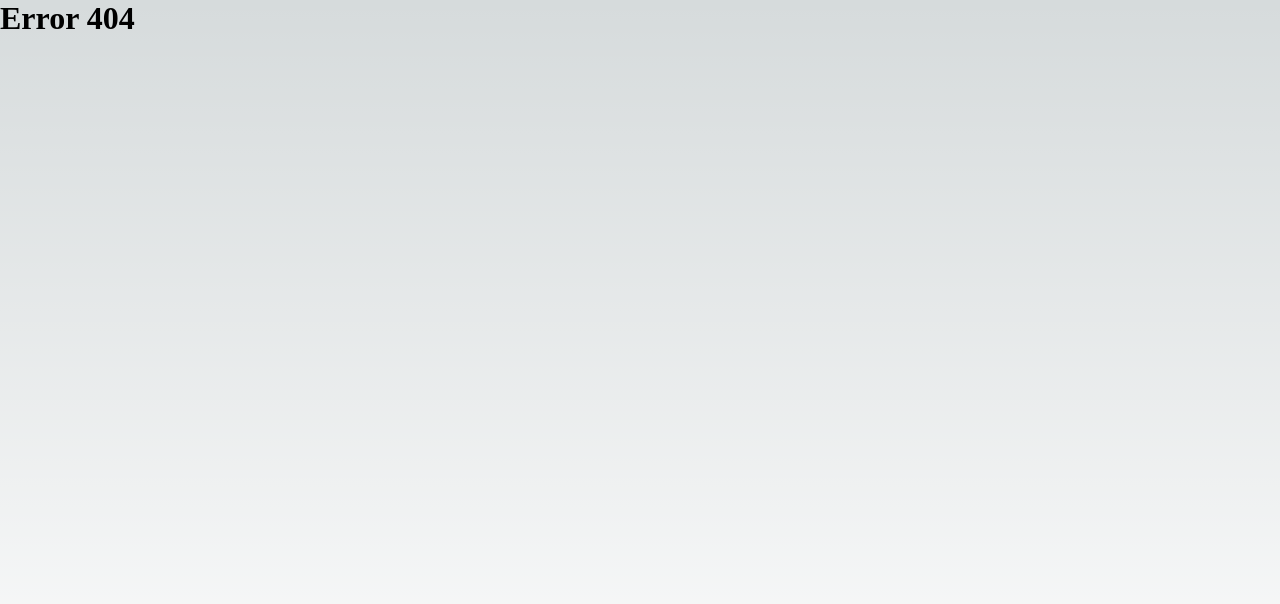
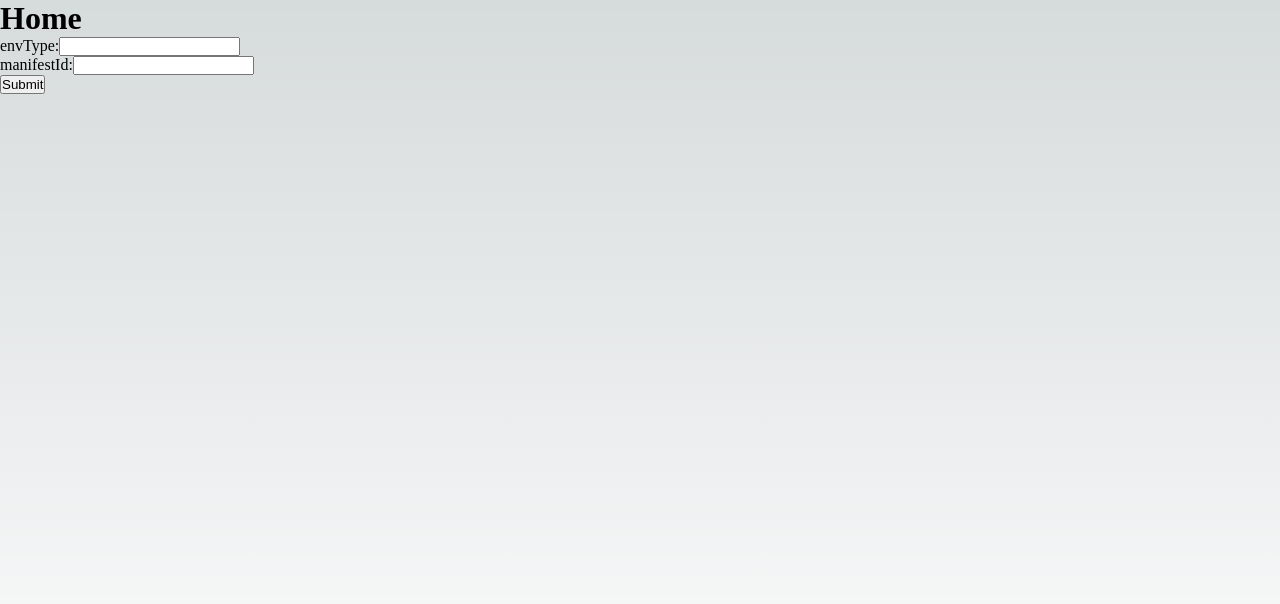
Before and after one commit to BSchmidhuber/nw-polsat-test-integration, a Next.js app: page / in a window 1280 px wide. Before the commit this address had no page. Shown: the top 604 px of the page. Built offline with nearby package versions, Linux system fonts and the light colour scheme.

Commit message:
home page

```diff
--- a/src/components/Experience.tsx
+++ b/src/components/Experience.tsx
@@ -1,10 +1,10 @@
 import { ExperienceBaseStandalone } from '@nativewaves/exp-default';
-import { Env, PlaybackContainer, ThemeProvider } from '@nativewaves/exp-core';
+import { PlaybackContainer, ThemeProvider } from '@nativewaves/exp-core';
 import { Suspense } from 'react';
 
 type ExperienceProps = {
   manifestId: string;
-  envType: Env;
+  envType: string;
 }
 
 const Experience: React.FC<ExperienceProps> = ({ manifestId, envType }) => {
--- /dev/null
+++ b/src/pages/index.tsx
@@ -0,0 +1,44 @@
+import { useState } from 'react';
+import { useRouter } from 'next/router';
+
+const Home = () => {
+  const [envType, setEnvType] = useState('');
+  const [manifestId, setManifestId] = useState('');
+  const router = useRouter();
+
+  return (
+    <>
+      <h1>Home</h1>
+
+      <p>
+        <label>
+          envType:
+          <input
+            name="envType"
+            type="text"
+            value={envType}
+            onChange={e => setEnvType(e.target.value)}
+          />
+        </label>
+      </p>
+
+      <p>
+        <label>
+          manifestId:
+          <input
+            name="manifestId"
+            type="text"
+            value={manifestId}
+            onChange={e => setManifestId(e.target.value)}
+          />
+        </label>
+      </p>
+
+      <button onClick={() => router.push(`/exp/${envType}/${manifestId}`)}>
+        Submit
+      </button>
+    </>
+  );
+}
+
+export default Home;
```
Also changed, not shown: src/pages/exp/[envType]/[manifestId].tsx (added, +29 -0 lines), src/pages/exp/index.tsx (deleted, +0 -19 lines).
